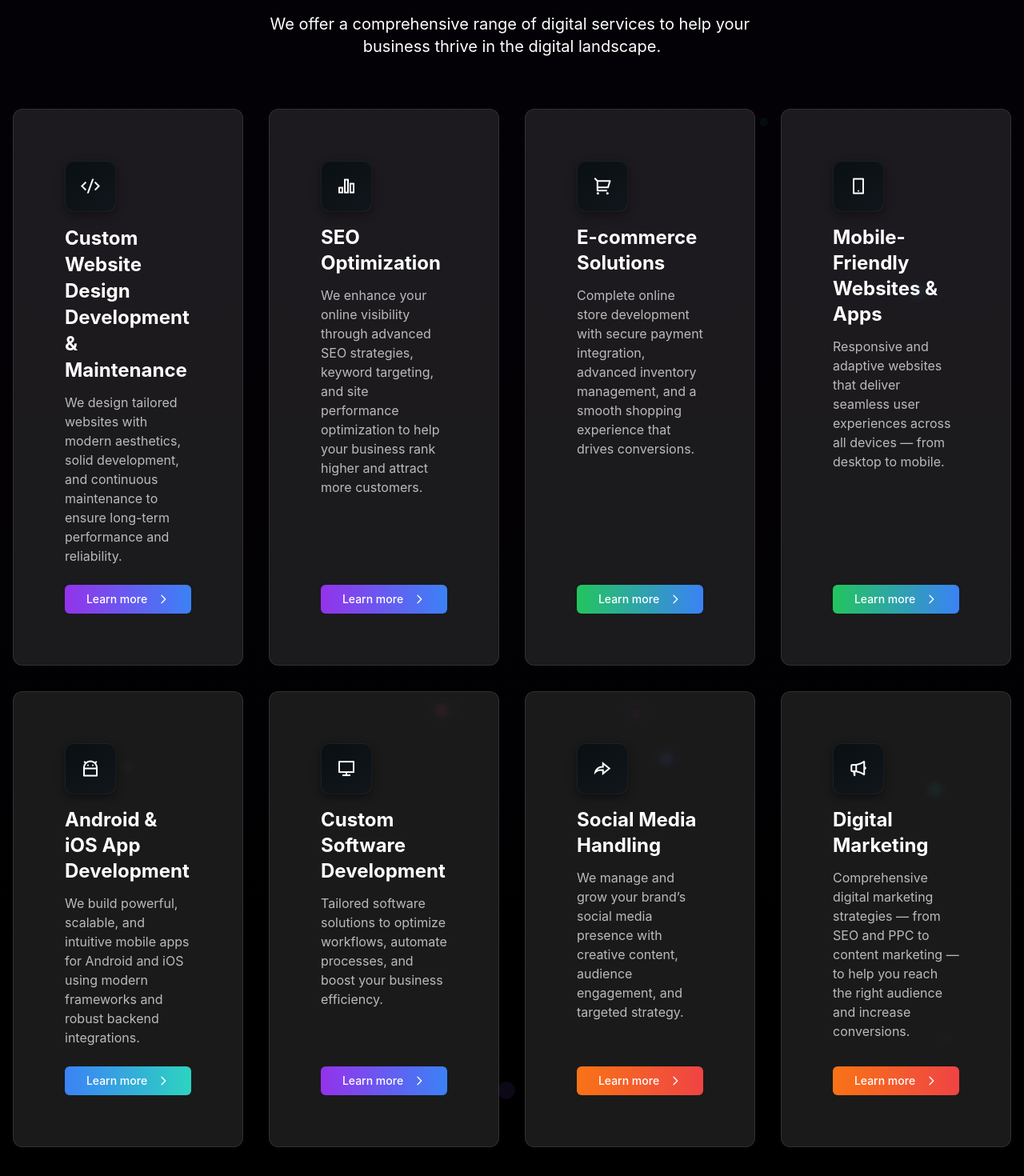
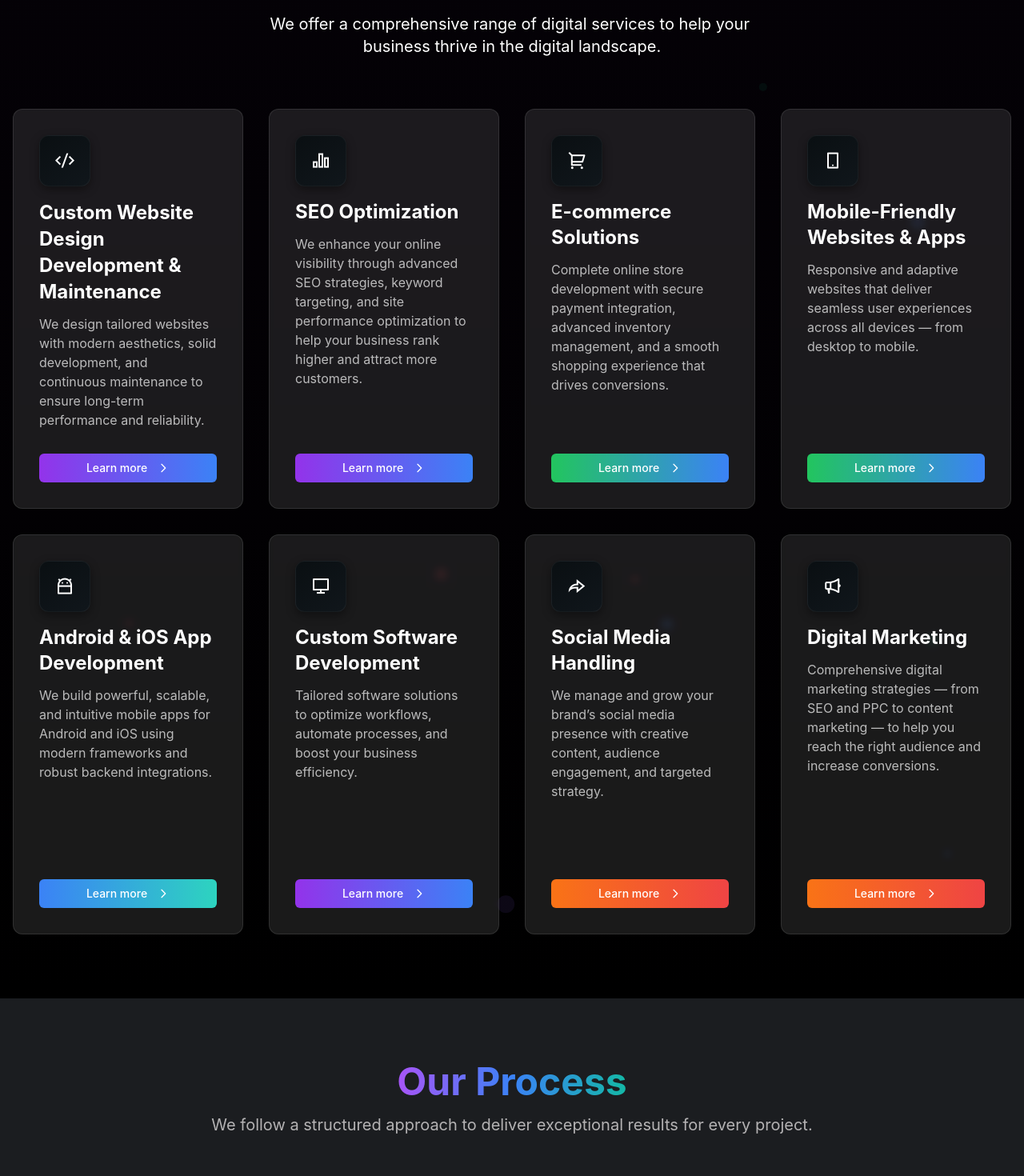
Before and after one commit to Elite8-Digital/elite8-digital, a React (Vite) app: page / in a window 1280 px wide. Shown: the part 1080-2550 px from the top of the page at 80% size. Built offline with nearby package versions, Linux system fonts and the light colour scheme.

Commit message:
Update Home.tsx

```diff
--- a/src/pages/Home.tsx
+++ b/src/pages/Home.tsx
@@ -550,7 +550,7 @@
   className="h-full"
 >
   <AnimatedCard
-    className="flex flex-col justify-between h-full min-h-[500px] p-5 sm:p-6 md:p-8"
+    className="flex flex-col justify-between h-full min-h-[380px] sm:min-h-[450px] lg:min-h-[500px]"
     glowColor={
       service.color.includes('purple')
         ? 'rgba(139, 92, 246, 0.3)'
@@ -640,7 +640,7 @@
         className="h-full"
       >
         <AnimatedCard
-          className="flex flex-col justify-between h-full min-h-[500px] p-5 sm:p-6 md:p-8"
+    className="flex flex-col justify-between h-full min-h-[380px] sm:min-h-[450px] lg:min-h-[500px]"
           glowColor={
             service.color.includes('purple')
               ? 'rgba(139, 92, 246, 0.3)'
```
